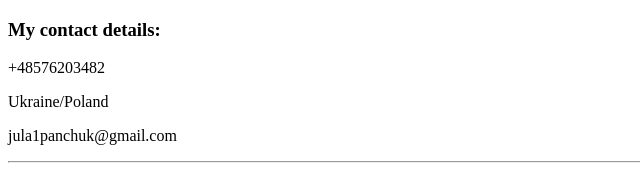
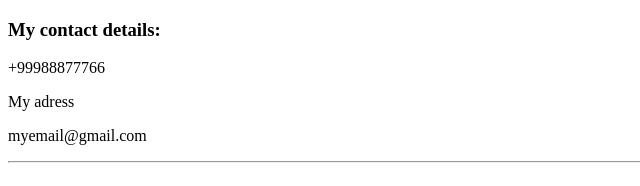
Before and after one commit to YuliiaPanchuk/First-project, a plain HTML site: page contact.html in a window 1280 px wide. Shown: the top 186 px of the page, 0-640 px from the left. Drawn offline with Linux system fonts and the light colour scheme.

Commit message:
Update contact.html

```diff
--- a/contact.html
+++ b/contact.html
@@ -11,9 +11,9 @@
     <title>Contact</title>
     <h3>My contact details:</h4>
 
-        <p>+48576203482</p>
-        <p>Ukraine/Poland</p>
-        <p>jula1panchuk@gmail.com</p>
+        <p>+99988877766</p>
+        <p>My adress</p>
+        <p>myemail@gmail.com</p>
         <hr>
         <form class="" action="mailto:jula1panchuk@gmail.com" method="post" enctype="text/plain">
             <br>
```
